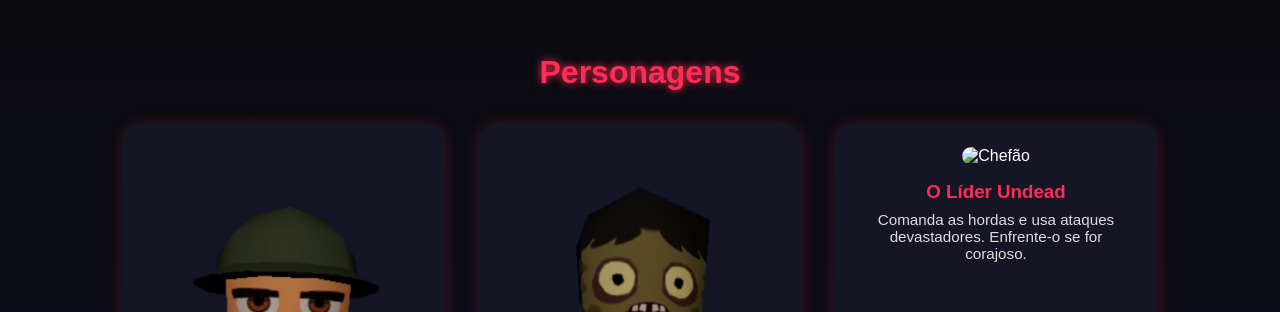
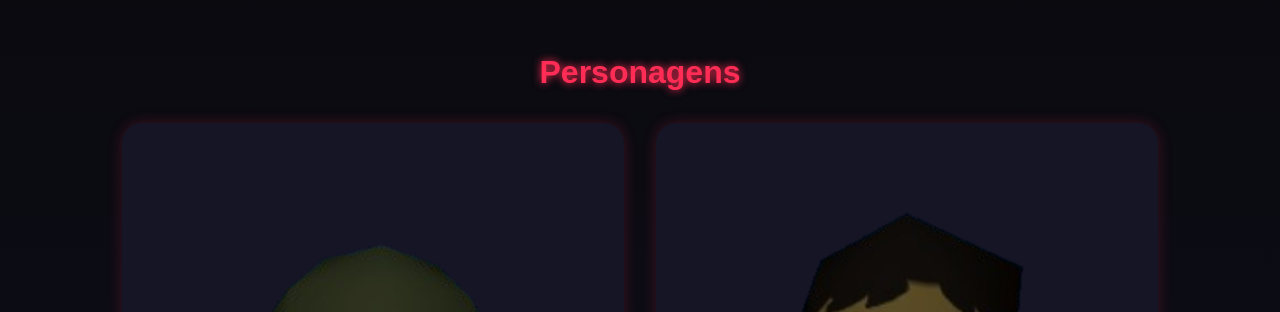
Before and after one commit to GabrielCst011/bulletvsundead-site, a plain HTML site: page bulletvsundead-site/index.html in a window 1280 px wide. Shown: the part 1360-1672 px from the top of the page. Drawn offline with Linux system fonts and the light colour scheme.

Commit message:
Adicionado index.html e atualizações no site

```diff
--- a/bulletvsundead-site/index.html
+++ b/bulletvsundead-site/index.html
@@ -104,14 +104,6 @@
               ruas.
             </p>
           </div>
-          <div class="card">
-            <img src="assets/enemy2.png" alt="Chefão" />
-            <h3>O Líder Undead</h3>
-            <p>
-              Comanda as hordas e usa ataques devastadores. Enfrente-o se for
-              corajoso.
-            </p>
-          </div>
         </div>
       </div>
     </section>
```
